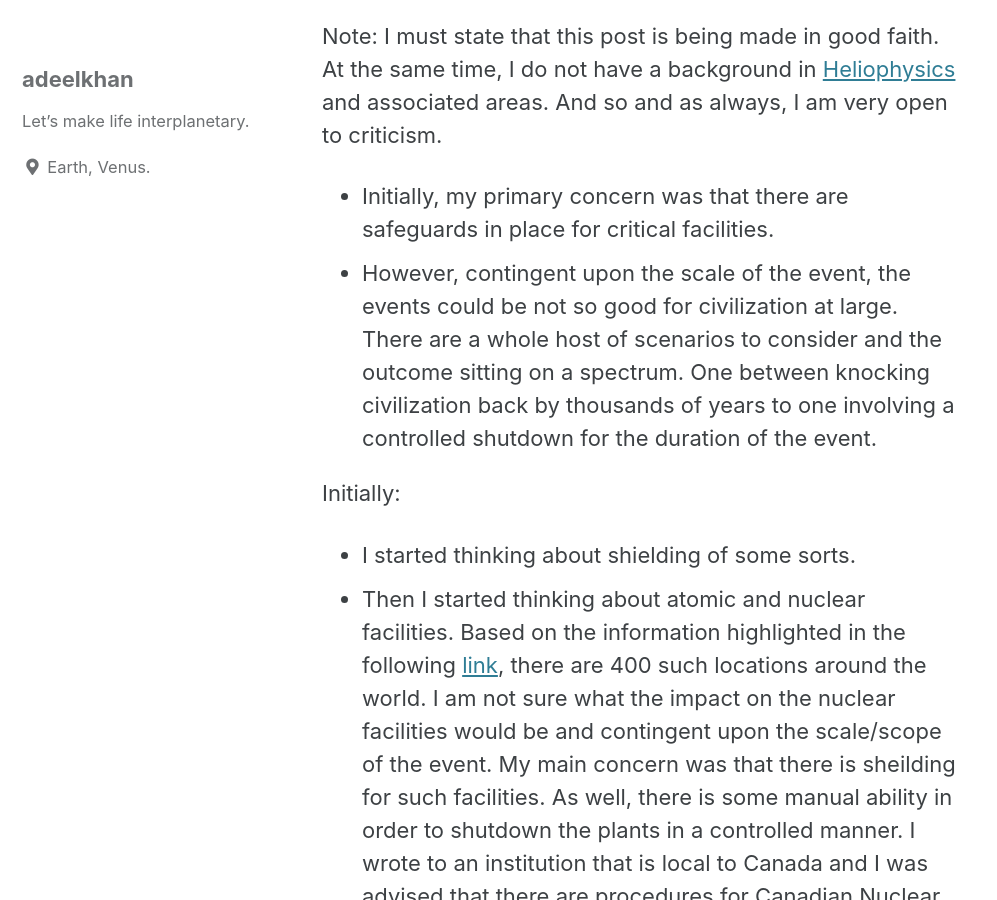
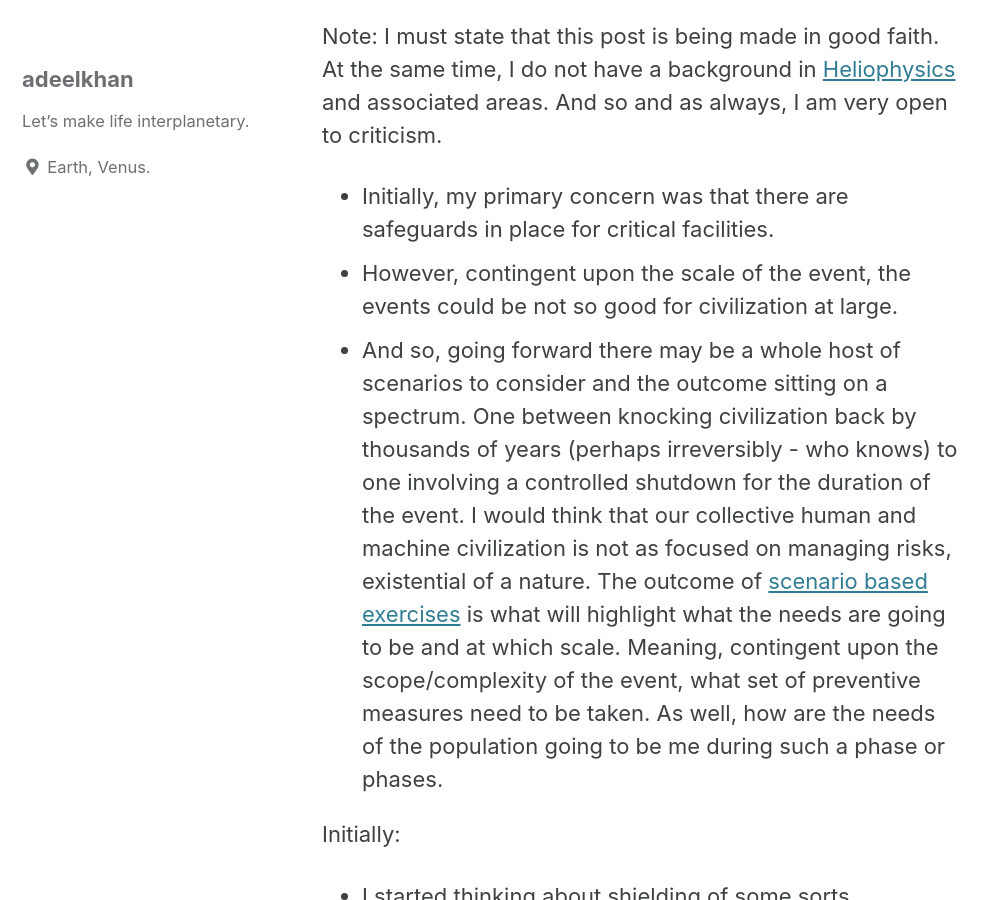
Before and after one commit to stellardreams/stellardreams.github.io, a Jekyll site: the page built from _posts/2022-09-07-Miyake-Events.md, in a window 1280 px wide and 900 px high, scrolled down 436 px. Shown: the whole window, without its empty margins (0-997 px from the left). Built offline with Jekyll 4.4.1, drawn with Linux system fonts in a browser that asks for light colours; cached includes are drawn as plain includes; some of the changed text lies outside the part shown.

Commit message:
Update 2022-09-07-Miyake-Events.md
Updates.

```diff
--- a/_posts/2022-09-07-Miyake-Events.md
+++ b/_posts/2022-09-07-Miyake-Events.md
@@ -5,7 +5,8 @@ Coming back to the topic, I still have difficulty distinguishing solar flares fr
 Note: I must state that this post is being made in good faith. At the same time, I do not have a background in [Heliophysics](https://en.wikipedia.org/wiki/Heliophysics) and associated areas. And so and as always, I am very open to criticism.
 
 * Initially, my primary concern was that there are safeguards in place for critical facilities.
-* However, contingent upon the scale of the event, the events could be not so good for civilization at large. There are a whole host of scenarios to consider and the outcome sitting on a spectrum. One between knocking civilization back by thousands of years to one involving a controlled shutdown for the duration of the event.
+* However, contingent upon the scale of the event, the events could be not so good for civilization at large.
+* And so, going forward there may be a whole host of scenarios to consider and the outcome sitting on a spectrum. One between knocking civilization back by thousands of years (perhaps irreversibly - who knows) to one involving a controlled shutdown for the duration of the event. I would think that our collective human and machine civilization is not as focused on managing risks, existential of a nature. The outcome of [scenario based exercises](https://en.wikipedia.org/wiki/Scenario_planning) is what will highlight what the needs are going to be and at which scale. Meaning, contingent upon the scope/complexity of the event, what set of preventive measures need to be taken. As well, how are the needs of the population going to be me during such a phase or phases.
 
 Initially:
 * I started thinking about shielding of some sorts.
@@ -27,6 +28,4 @@ In July this year, I stumbled across the following article via the Globe and Mai
    to be sent to the general public before power, cell networks and the Internet are turned off, to prevent unnecessary confusion and
    panic."
 
-
-
-Continuing at 18:55 Eastern.
+A ['Miyake'](https://en.wikipedia.org/wiki/774%E2%80%93775_carbon-14_spike) scale event pointing straight towards Earth could have catastrophic outcomes.
```
